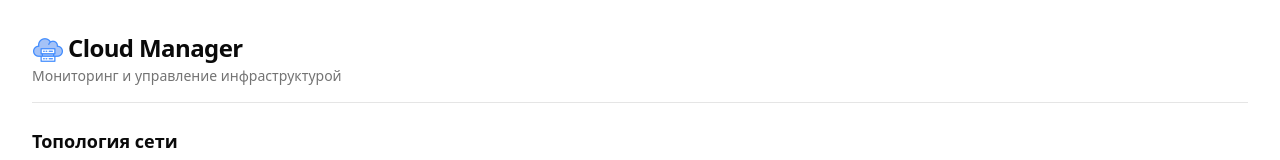
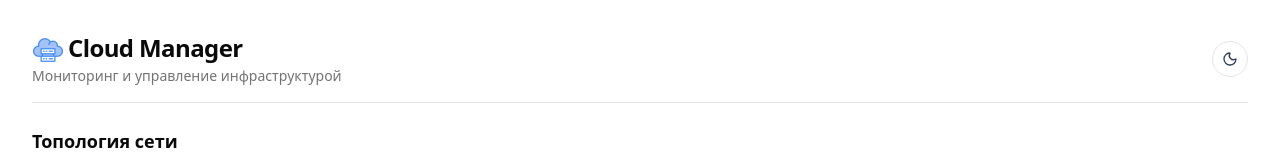
Before and after one commit to prossew/Cloud-Manager, a React (Vite) app: page / in a window 1280 px wide. Shown: the top 160 px of the page. Built offline with nearby package versions, Linux system fonts and the light colour scheme.

Commit message:
feat: add dark theme

```diff
--- a/index.html
+++ b/index.html
@@ -1,5 +1,5 @@
 <!doctype html>
-<html lang="en">
+<html lang="ru">
   <head>
     <meta charset="UTF-8" />
     <link rel="icon" type="image/svg+xml" href="/public/favicon.png" />
--- a/src/App.tsx
+++ b/src/App.tsx
@@ -8,6 +8,7 @@ import {
 import { NetworkGraph } from "./widgets/network-graph";
 import { MetricsChart } from "./widgets/metrics-chart";
 import { ManageNodeModal } from "./features/manage-node";
+import { ThemeToggle } from "./features/theme-toggle";
 
 export default function App() {
   const nodes = useNodeStore((state) => state.nodes);
@@ -41,6 +42,7 @@ export default function App() {
               Мониторинг и управление инфраструктурой
             </p>
           </div>
+          <ThemeToggle />
         </header>
 
         <section className="space-y-3">
--- /dev/null
+++ b/src/features/theme-toggle/index.ts
@@ -0,0 +1 @@
+export { ThemeToggle } from "./ui/ThemeToggle";
--- /dev/null
+++ b/src/features/theme-toggle/ui/ThemeToggle.tsx
@@ -0,0 +1,35 @@
+import { useState, useEffect } from "react";
+import { Button } from "@/components/ui/button";
+import { Sun, Moon } from "lucide-react";
+
+export const ThemeToggle = () => {
+  const [isDark, setIsDark] = useState(() => {
+    return document.documentElement.classList.contains("dark");
+  });
+
+  useEffect(() => {
+    const root = document.documentElement;
+    if (isDark) {
+      root.classList.add("dark");
+      localStorage.setItem("theme", "dark");
+    } else {
+      root.classList.remove("dark");
+      localStorage.setItem("theme", "light");
+    }
+  }, [isDark]);
+
+  return (
+    <Button
+      variant="outline"
+      size="icon"
+      onClick={() => setIsDark(!isDark)}
+      title="Переключить тему"
+    >
+      {isDark ? (
+        <Sun className="h-4 w-4 text-amber-400" />
+      ) : (
+        <Moon className="h-4 w-4 text-slate-700" />
+      )}
+    </Button>
+  );
+};
```
